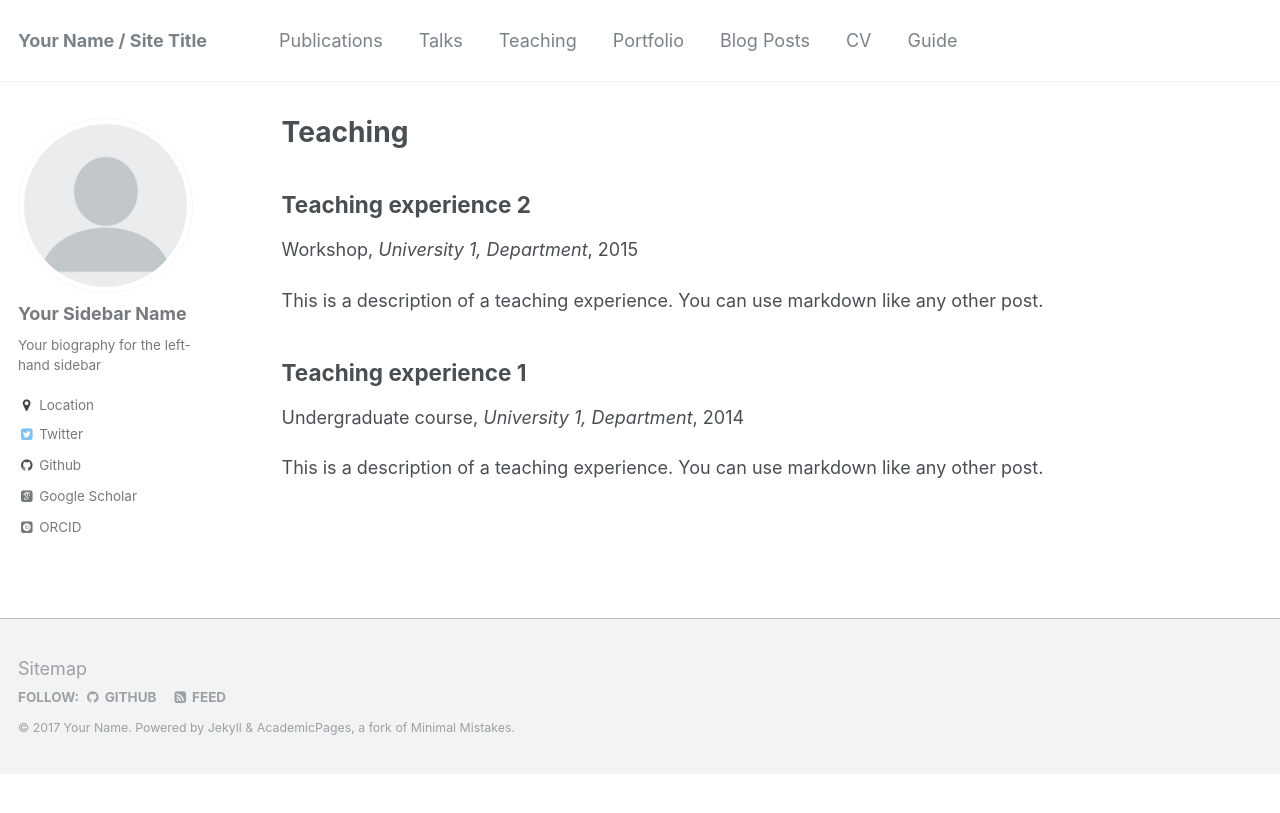
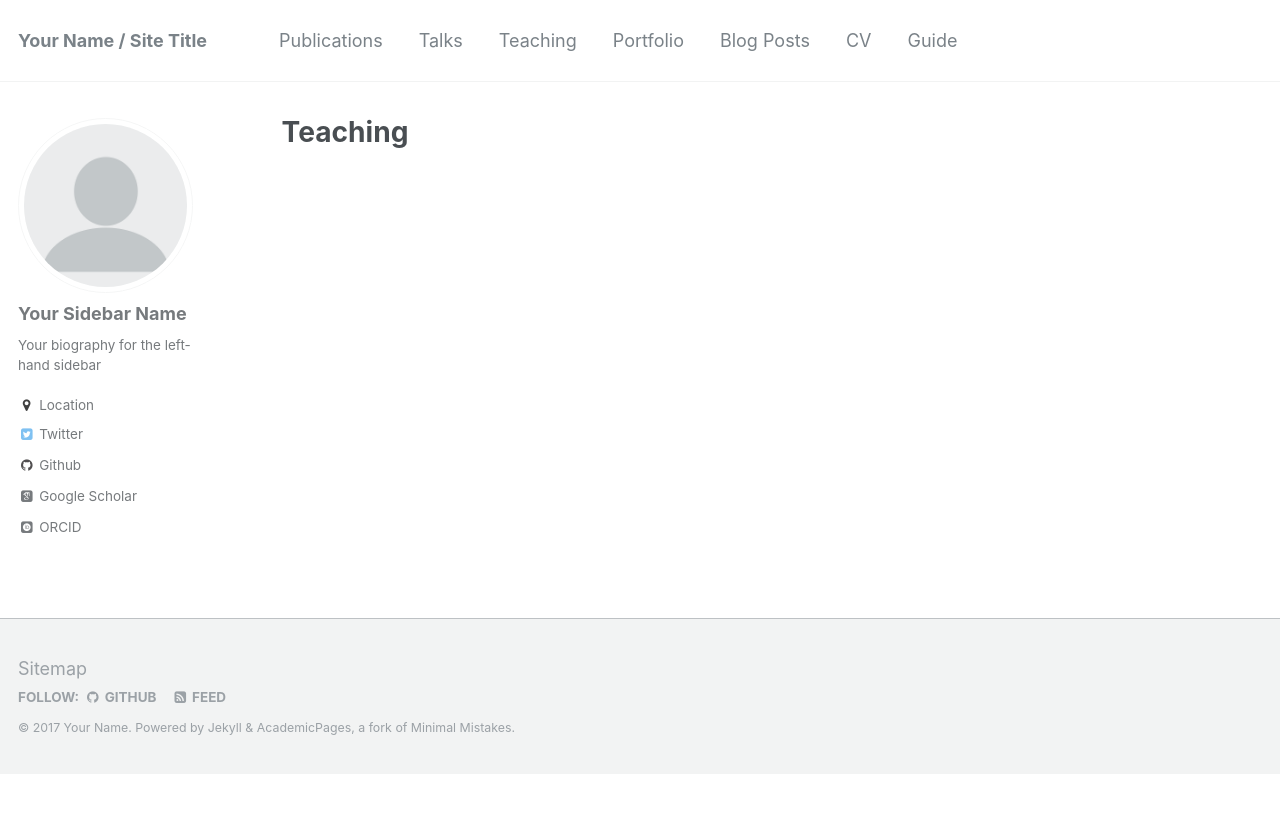
Before and after one commit to charubutr/charubutr.github.io, a Jekyll site: the page built from _pages/teaching.html, in a window 1280 px wide. Shown: the top 813 px of the page. Built offline with Jekyll 4.4.1, drawn with Linux system fonts in a browser that asks for light colours; some web fonts are replaced; a file with an impossible date is left out.

Commit message:
Edit teaching experience

```diff
--- a/_teaching/2014-spring-teaching-1.md
+++ b/_teaching/2014-spring-teaching-1.md
@@ -1,10 +1,10 @@
 ---
-title: "Teaching experience 1"
+title: "Teaching experience"
 collection: teaching
-type: "Undergraduate course"
-permalink: /teaching/2014-spring-teaching-1
-venue: "University 1, Department"
-date: 2014-01-01
+type: "Special Lecture Series"
+permalink: https://sites.google.com/view/deepkmitl/home
+venue: "KMITL, Bioengineering"
+date: 2017-09
 location: "City, Country"
 ---
 
--- a/_teaching/2015-spring-teaching-2.md
+++ /dev/null
@@ -1,20 +0,0 @@
----
-title: "Teaching experience 2"
-collection: teaching
-type: "Workshop"
-permalink: /teaching/2015-spring-teaching-1
-venue: "University 1, Department"
-date: 2015-01-01
-location: "City, Country"
----
-
-This is a description of a teaching experience. You can use markdown like any other post.
-
-Heading 1
-======
-
-Heading 2
-======
-
-Heading 3
-======
```
